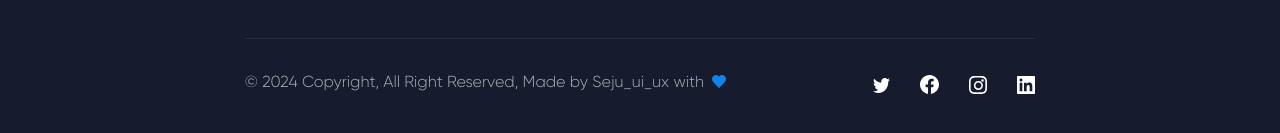
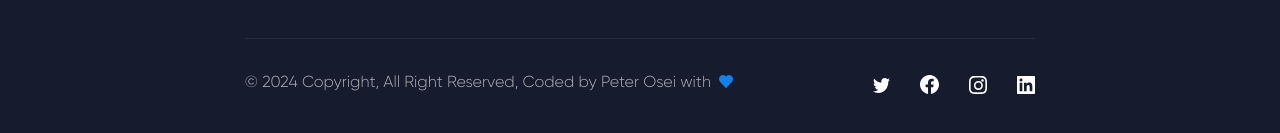
Before and after one commit to DevPierre05/brainwave, a Next.js app: page / in a window 1280 px wide. Shown: the part 2293-2426 px from the top of the page. Built offline with nearby package versions, Linux system fonts and the light colour scheme.

Commit message:
footer changes

```diff
--- a/app/component/Footer.tsx
+++ b/app/component/Footer.tsx
@@ -43,7 +43,7 @@ export default function Footer() {
       <div className="mt-[6.75rem] flex h-14 items-end justify-between border-t border-[#292F41]">
         <div className="flex gap-2 items-center">
           <p className="text-base text-white/65">
-            © 2024 Copyright, All Right Reserved, Made by Seju_ui_ux with{" "}
+            © 2024 Copyright, All Right Reserved, Coded by Peter Osei with{" "}
           </p>
           <svg
             width="14"
```
